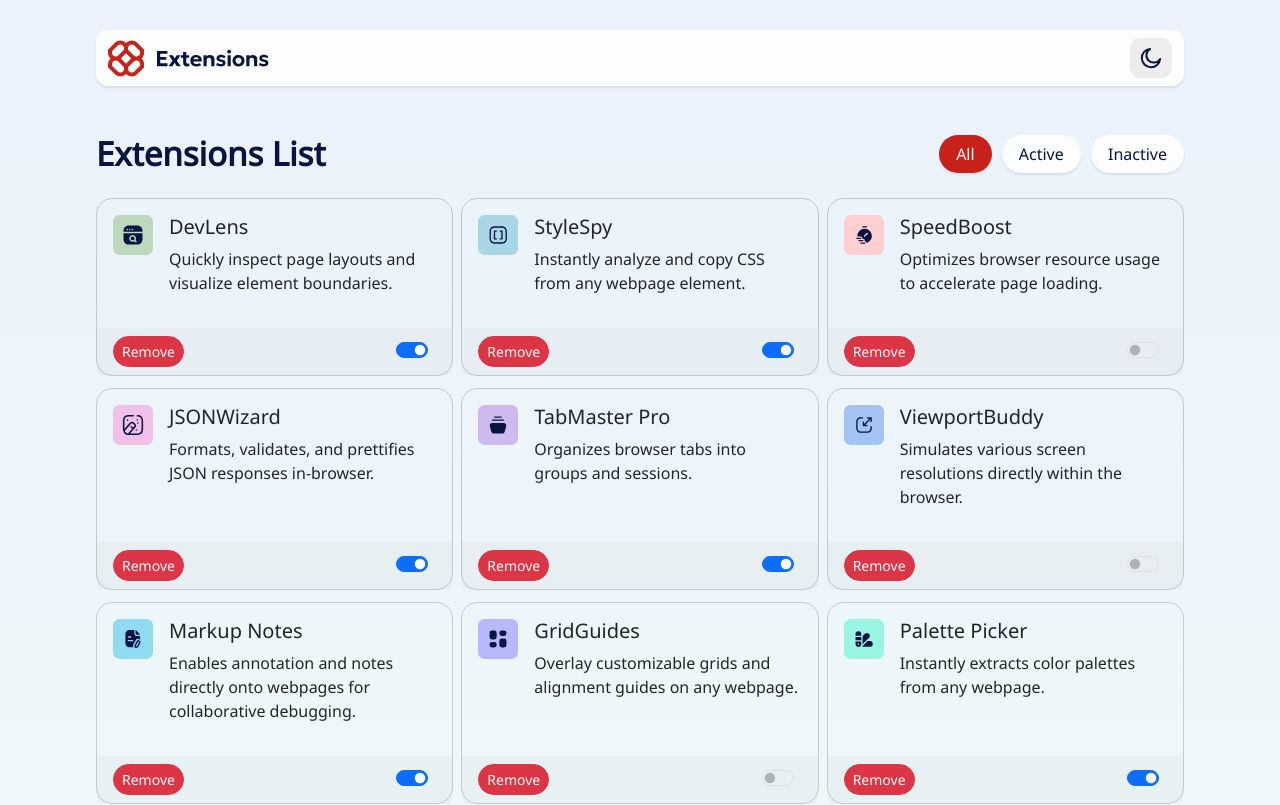
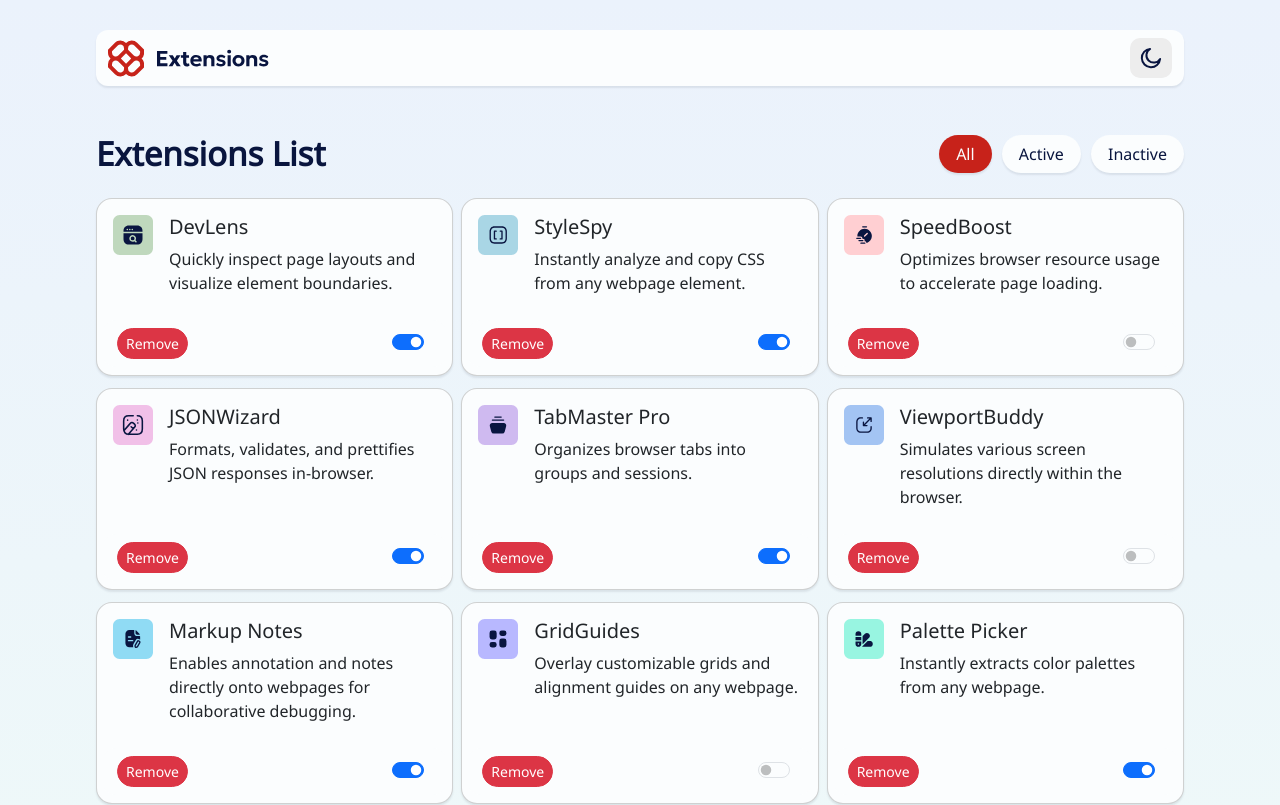
Before and after one commit to FriedAxons/browser-extension-manager-ui, a React (Vite) app: page / in a window 1280 px wide. Shown: the top 805 px of the page. Built offline with nearby package versions, Linux system fonts and the light colour scheme.

Commit message:
Add styles
- Change background color for the cards in both
light and dark mode

- Adjust spacing between card borders and footer
buttons (Remove and toggle buttons)

```diff
--- a/src/colormode.css
+++ b/src/colormode.css
@@ -22,6 +22,7 @@
   --bs-filterbar-btn-color: hsl(227, 75%, 14%);
 
   /* GridCard */
+  --card-bg-color: hsl(200, 60%, 99%);
 }
 
 [data-bs-theme="dark"] {
@@ -47,6 +48,7 @@
 
 
   /* GridCard */
+  --card-bg-color: hsl(226, 25%, 17%);
 }
 
 /* Global styles */
@@ -152,3 +154,10 @@ body > div {
 
 
 /* GridCard */
+.card, .card-footer {
+  background-color: var(--card-bg-color);
+}
+
+.card {
+  box-shadow: var(--bs-bshadow);
+}
--- a/src/components/GridCard.tsx
+++ b/src/components/GridCard.tsx
@@ -16,7 +16,7 @@ const GridCard: React.FC<GridCardProps> = ({
   description,
   isActive,
 }) => (
-  <Card className="h-100 rounded-4">
+  <Card className="card h-100 rounded-4">
     <Card.Body>
       <div className="d-flex align-items-start">
         <Image
@@ -32,7 +32,7 @@ const GridCard: React.FC<GridCardProps> = ({
         </div>
       </div>
     </Card.Body>
-    <Card.Footer className="d-flex justify-content-between align-items-center border-0">
+    <Card.Footer className="d-flex justify-content-between align-items-center rounded-4 mb-2 mx-1 border-0">
       <Button variant="danger" className="rounded-pill btn-sm">
         Remove
       </Button>
```
